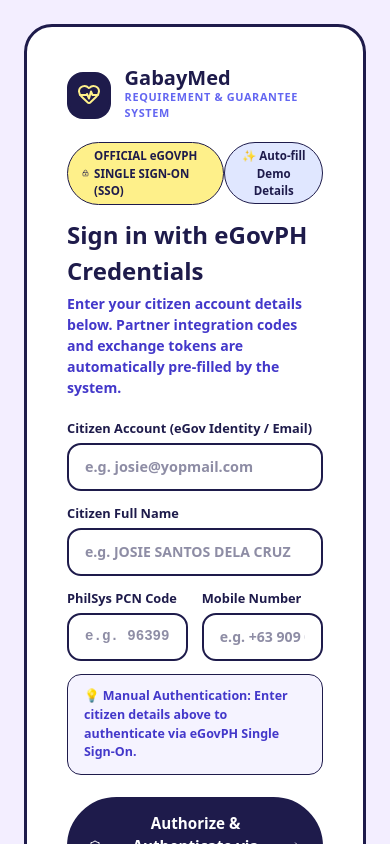
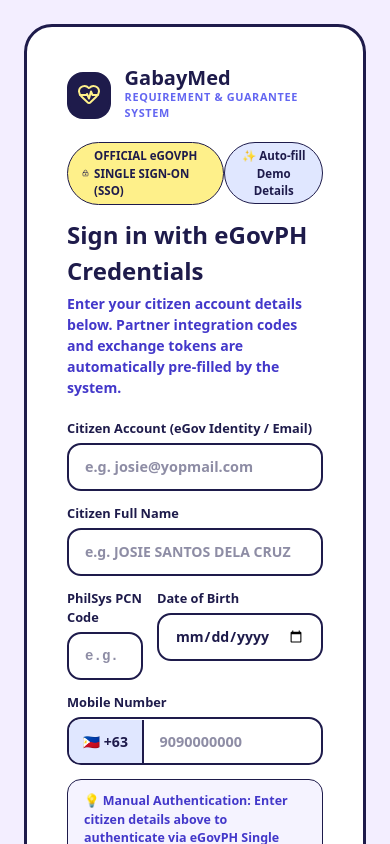
Before and after one commit to arrw23/egov-frontend, a Next.js app: page /egovph/sso in a window 390 px wide. Shown: the top 844 px of the page. Built offline with nearby package versions, Linux system fonts and the light colour scheme; no server answers.

Commit message:
feat(sso): add Date of Birth field and formatted mobile input with fixed +63 prefix

```diff
--- a/src/app/egovph/sso/page.tsx
+++ b/src/app/egovph/sso/page.tsx
@@ -25,7 +25,7 @@
     setUniqid("MVPCBEUVCGPZR");
     setPcn("9639954762664080");
     setEmail("josie@yopmail.com");
-    setPhone("+63 909 000 0000");
+    setPhone("9090000000");
     setBirthdate("1990-01-01");
     setAddress("1123 RIZAL ST., POBLACION, CITY OF ALAMINOS, PANGASINAN");
   };
@@ -34,12 +34,17 @@
     e.preventDefault();
     setStep("verifying");
 
+    const cleanPhone = phone.replace(/\D/g, "").replace(/^0/, "");
+    const formattedPhone = cleanPhone
+      ? `+63 ${cleanPhone.replace(/(\d{3})(\d{3})(\d{4})/, "$1 $2 $3")}`
+      : "+63 909 000 0000";
+
     const userInfo = {
       name: name || "JOSIE SANTOS DELA CRUZ",
       uniqid: uniqid || "MVPCBEUVCGPZR",
       pcn: pcn || "9639954762664080",
       email: email || "josie@yopmail.com",
-      phone: phone || "+63 909 000 0000",
+      phone: formattedPhone,
       birthdate: birthdate || "1990-01-01",
       address: address || "1123 RIZAL ST., POBLACION, CITY OF ALAMINOS, PANGASINAN",
       exchangeCode
@@ -126,13 +131,34 @@
                   />
                 </div>
                 <div>
-                  <label style={{ fontSize: "0.8rem", fontWeight: 900, color: "#1e1b4b", display: "block", marginBottom: "0.3rem" }}>Mobile Number</label>
+                  <label style={{ fontSize: "0.8rem", fontWeight: 900, color: "#1e1b4b", display: "block", marginBottom: "0.3rem" }}>Date of Birth</label>
                   <input
+                    type="date"
+                    value={birthdate}
+                    onChange={(e) => setBirthdate(e.target.value)}
+                    required
+                    style={{ width: "100%", padding: "0.7rem 1rem", border: "2px solid #1e1b4b", borderRadius: 14, fontSize: "0.88rem", fontWeight: 700, boxSizing: "border-box" }}
+                  />
+                </div>
+              </div>
+
+              <div>
+                <label style={{ fontSize: "0.8rem", fontWeight: 900, color: "#1e1b4b", display: "block", marginBottom: "0.3rem" }}>Mobile Number</label>
+                <div style={{ display: "flex", alignItems: "center", border: "2px solid #1e1b4b", borderRadius: 14, overflow: "hidden", background: "#ffffff" }}>
+                  <span style={{ padding: "0.7rem 0.85rem", background: "#e0e7ff", borderRight: "2px solid #1e1b4b", fontWeight: 900, fontSize: "0.88rem", color: "#1e1b4b", display: "flex", alignItems: "center", gap: "0.35rem", userSelect: "none" }}>
+                    🇵🇭 +63
+                  </span>
+                  <input
+                    type="tel"
                     value={phone}
-                    onChange={(e) => setPhone(e.target.value)}
+                    onChange={(e) => {
+                      const val = e.target.value.replace(/\D/g, "");
+                      const cleaned = val.startsWith("0") ? val.slice(1) : val;
+                      setPhone(cleaned.slice(0, 10));
+                    }}
                     required
-                    placeholder="e.g. +63 909 000 0000"
-                    style={{ width: "100%", padding: "0.7rem 1rem", border: "2px solid #1e1b4b", borderRadius: 14, fontSize: "0.88rem", fontWeight: 700, boxSizing: "border-box" }}
+                    placeholder="9090000000"
+                    style={{ flex: 1, padding: "0.7rem 1rem", border: "none", outline: "none", fontSize: "0.9rem", fontWeight: 700, width: "100%" }}
                   />
                 </div>
               </div>
```
